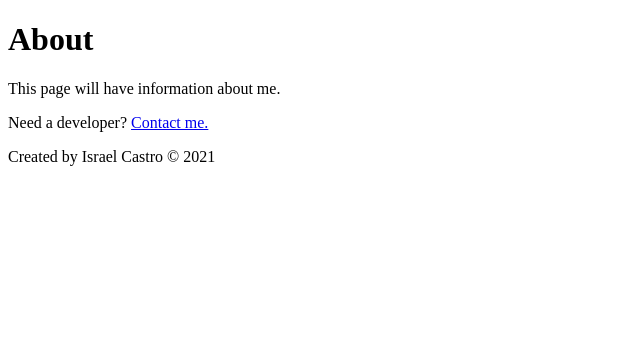
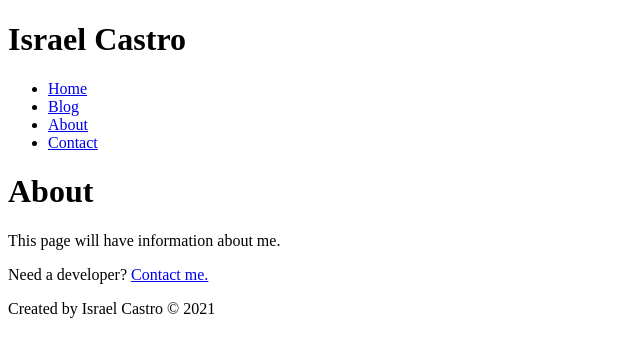
Before and after one commit to iscasur/gatsby-bootcamp, a Gatsby site: page /about in a window 1280 px wide. Shown: the whole page, without its empty margins (0-640 px from the left). Built offline with nearby package versions, Linux system fonts and the light colour scheme; Gatsby itself is replaced by a stand-in of ours.

Commit message:
feat(layout): Creating gatsby page layouts

```diff
--- /dev/null
+++ b/src/components/header.js
@@ -0,0 +1,20 @@
+import React from 'react'
+import { Link } from 'gatsby'
+
+const Header = () => {
+  return (
+    <header>
+      <h1>Israel Castro</h1>
+      <nav>
+        <ul>
+          <li><Link to="/">Home</Link></li>
+          <li><Link to="/blog">Blog</Link></li>
+          <li><Link to="/about">About</Link></li>
+          <li><Link to="/contact">Contact</Link></li>
+        </ul>
+      </nav>
+    </header>
+  )
+}
+
+export default Header
--- /dev/null
+++ b/src/components/layout.js
@@ -0,0 +1,16 @@
+import React from 'react'
+
+import Header from './header'
+import Footer from './footer'
+
+const Layout = (props) => {
+  return (
+    <div>
+      <Header />
+      {props.children}
+      <Footer />
+    </div>
+  )
+}
+
+export default Layout
--- a/src/pages/about.js
+++ b/src/pages/about.js
@@ -1,18 +1,17 @@
 import React from 'react'
 import { Link } from 'gatsby'
 
-import Footer from '../components/footer'
+import Layout from '../components/layout'
 
 const AboutPage = () => {
   return (
-    <div>
+    <Layout>
       <h1>About</h1>
       <p>This page will have information about me.</p>
       <p>
         Need a developer? <Link to="/contact">Contact me.</Link>
       </p>
-      <Footer />
-    </div>
+    </Layout>
   )
 }
 
```
Also changed, not shown: src/pages/blog.js (+3 -4 lines), src/pages/contact.js (+3 -4 lines), src/pages/index.js (+3 -4 lines), 1 other file.
